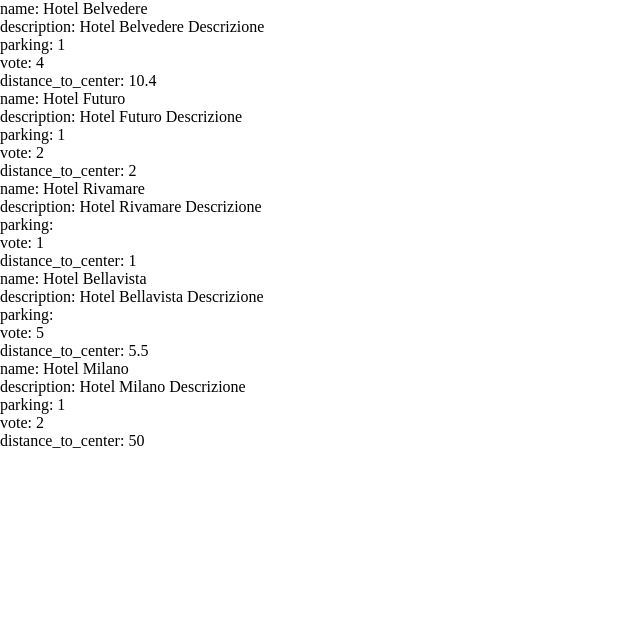
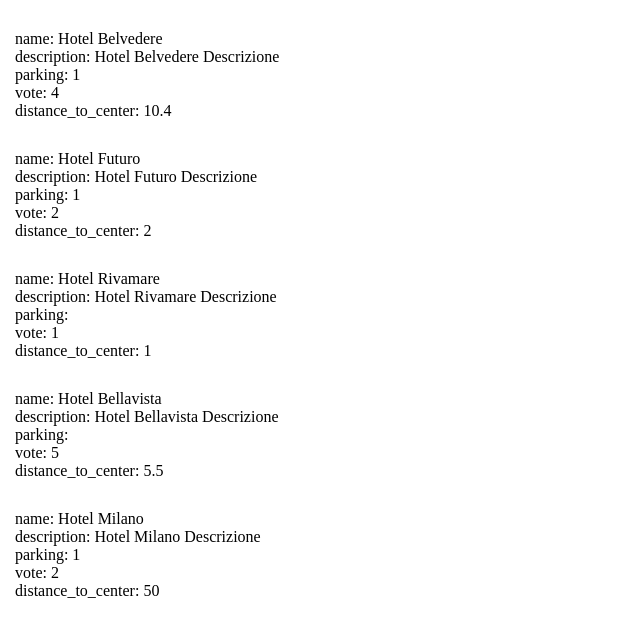
Before and after one commit to Francescodc92/php-hotel, a PHP site: page / in a window 1280 px wide. Shown: the top 637 px of the page, without its empty margins (0-640 px from the left). Run offline with PHP 8.4, Linux system fonts and the light colour scheme.

Commit message:
add separation of data

```diff
--- a/CSS/style.css
+++ b/CSS/style.css
@@ -3,3 +3,7 @@
   padding: 0;
   box-sizing: border-box;
 }
+
+div{
+  margin:30px 15px;
+}
--- a/index.php
+++ b/index.php
@@ -53,12 +53,14 @@
     <?php
       foreach ($hotels as $hotel) {
     ?>
+      <div>
         <?php
           foreach ($hotel as $key => $data) { ?>
             <p><?= $key.': '.$data  ?></p>
             <?php
           }
         ?>
+      </div>
     <?php
       }
     ?>
```
Lines whose indentation alone changed are shown as unchanged.
